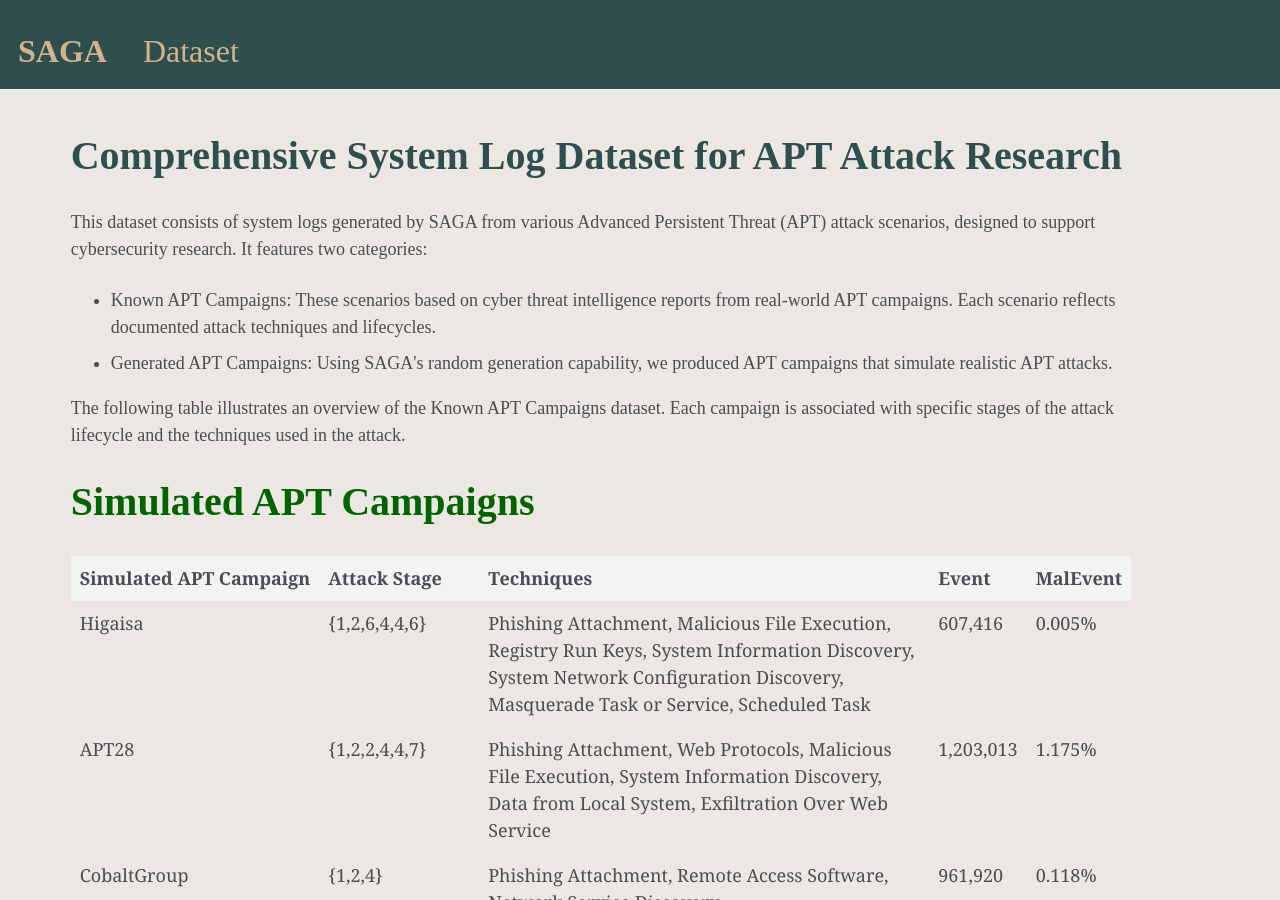
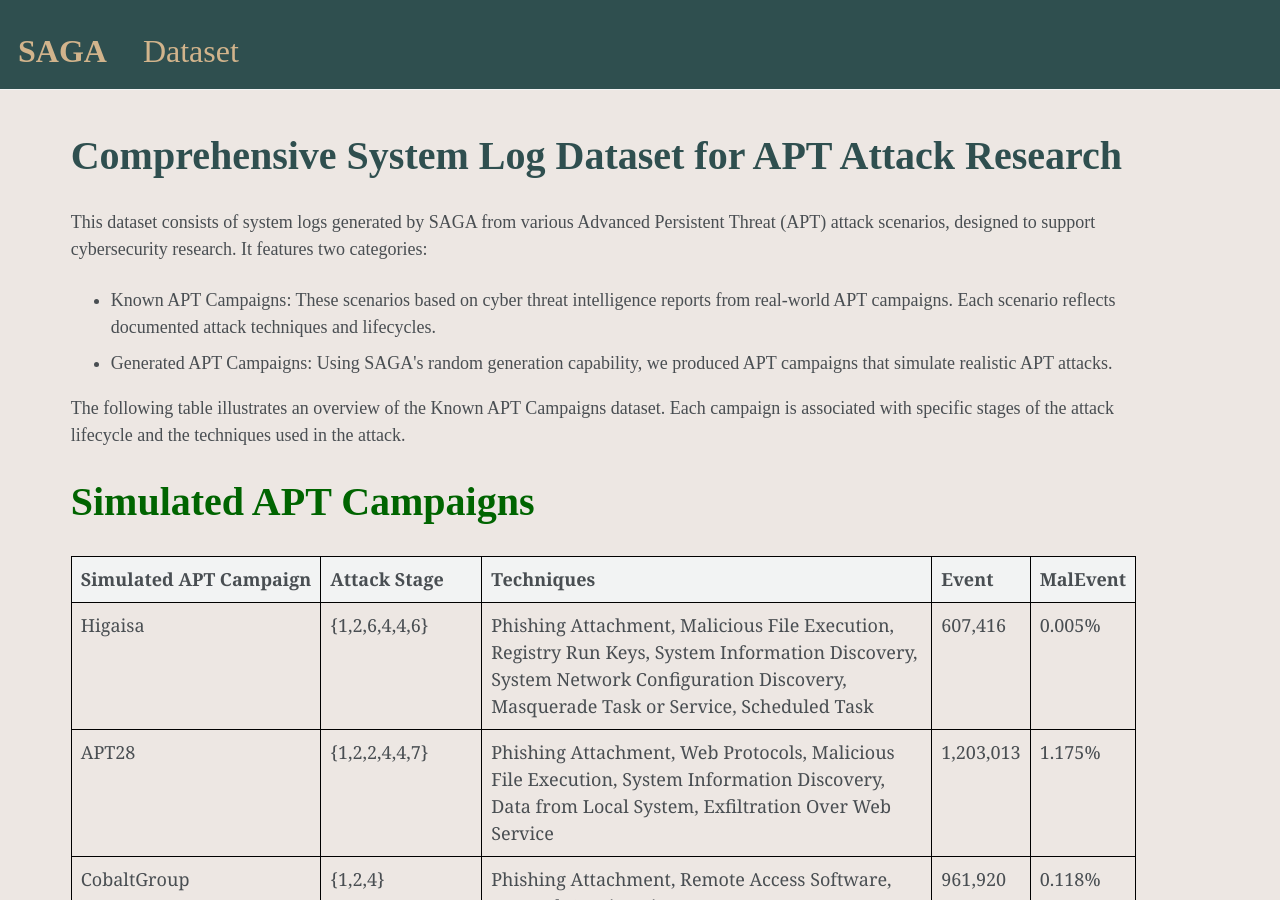
Before and after one commit to saga-tw/saga-tw.github.io, a Jekyll site: the page built from _pages/dataset.md, in a window 1280 px wide and 900 px high. Built offline with Jekyll 4.4.1, drawn with Linux system fonts in a browser that asks for light colours.

Commit message:
Update dataset.md

```diff
--- a/_pages/dataset.md
+++ b/_pages/dataset.md
@@ -12,55 +12,55 @@ author_profile: false
 <p style="font-family: 'Work Sans';">The following table illustrates an overview of the Known APT Campaigns dataset. Each campaign is associated with specific stages of the attack lifecycle and the techniques used in the attack.</p>
 
 <span style="color: #006400; font-family: 'Work Sans'; font-weight: bold;font-size:40px">Simulated APT Campaigns</span>
-<table>
+<table style="border: 1px solid black; border-collapse: collapse;">
     <thead>
         <tr>
-            <th>Simulated APT Campaign</th>
-            <th>Attack Stage</th>
-            <th style="max-width: 450px; word-wrap: break-word;">Techniques</th>
-            <th>Event</th>
-            <th>MalEvent</th>
+            <th style="border: 1px solid black;">Simulated APT Campaign</th>
+            <th style="border: 1px solid black;">Attack Stage</th>
+            <th style="max-width: 450px; word-wrap: break-word; border: 1px solid black;">Techniques</th>
+            <th style="border: 1px solid black;">Event</th>
+            <th style="border: 1px solid black;">MalEvent</th>
         </tr>
     </thead>
     <tbody>
         <tr>
-            <td>Higaisa</td>
-            <td>{1,2,6,4,4,6}</td>
-            <td style="max-width: 450px; word-wrap: break-word;">Phishing Attachment, Malicious File Execution, Registry Run Keys, System Information Discovery, System Network Configuration Discovery, Masquerade Task or Service, Scheduled Task</td>
-            <td>607,416</td>
-            <td>0.005%</td>
+            <td style="border: 1px solid black;">Higaisa</td>
+            <td style="border: 1px solid black;">{1,2,6,4,4,6}</td>
+            <td style="max-width: 450px; word-wrap: break-word; border: 1px solid black;">Phishing Attachment, Malicious File Execution, Registry Run Keys, System Information Discovery, System Network Configuration Discovery, Masquerade Task or Service, Scheduled Task</td>
+            <td style="border: 1px solid black;">607,416</td>
+            <td style="border: 1px solid black;">0.005%</td>
         </tr>
         <tr>
-            <td>APT28</td>
-            <td>{1,2,2,4,4,7}</td>
-            <td style="max-width: 450px; word-wrap: break-word;">Phishing Attachment, Web Protocols, Malicious File Execution, System Information Discovery, Data from Local System, Exfiltration Over Web Service</td>
-            <td>1,203,013</td>
-            <td>1.175%</td>
+            <td style="border: 1px solid black;">APT28</td>
+            <td style="border: 1px solid black;">{1,2,2,4,4,7}</td>
+            <td style="max-width: 450px; word-wrap: break-word; border: 1px solid black;">Phishing Attachment, Web Protocols, Malicious File Execution, System Information Discovery, Data from Local System, Exfiltration Over Web Service</td>
+            <td style="border: 1px solid black;">1,203,013</td>
+            <td style="border: 1px solid black;">1.175%</td>
         </tr>
         <tr>
-            <td>CobaltGroup</td>
-            <td>{1,2,4}</td>
-            <td style="max-width: 450px; word-wrap: break-word;">Phishing Attachment, Remote Access Software, Network Service Discovery</td>
-            <td>961,920</td>
-            <td>0.118%</td>
+            <td style="border: 1px solid black;">CobaltGroup</td>
+            <td style="border: 1px solid black;">{1,2,4}</td>
+            <td style="max-width: 450px; word-wrap: break-word; border: 1px solid black;">Phishing Attachment, Remote Access Software, Network Service Discovery</td>
+            <td style="border: 1px solid black;">961,920</td>
+            <td style="border: 1px solid black;">0.118%</td>
         </tr>
         <tr>
-            <td>Gamaredon</td>
-            <td>{1,2,2,6,6,4,4,6,7}</td>
-            <td style="max-width: 450px; word-wrap: break-word;">Phishing Attachment, Web Protocols, Malicious File Execution, Modify Registry, Registry Run Keys, Windows Management Instrumentation, System Information Discovery, Scheduled Task, Defacement</td>
-            <td>442,729</td>
-            <td>0.013%</td>
+            <td style="border: 1px solid black;">Gamaredon</td>
+            <td style="border: 1px solid black;">{1,2,2,6,6,4,4,6,7}</td>
+            <td style="max-width: 450px; word-wrap: break-word; border: 1px solid black;">Phishing Attachment, Web Protocols, Malicious File Execution, Modify Registry, Registry Run Keys, Windows Management Instrumentation, System Information Discovery, Scheduled Task, Defacement</td>
+            <td style="border: 1px solid black;">442,729</td>
+            <td style="border: 1px solid black;">0.013%</td>
         </tr>
         <tr>
-            <td>Patchwork</td>
-            <td>{1,2,3,4,4,4,6,5}</td>
-            <td style="max-width: 450px; word-wrap: break-word;">Phishing Attachment, PowerShell, Bypass User Account Control, Data from Local System, System Owner/User Discovery, Security Software Discovery, Registry Run Keys, Remote Desktop Protocol</td>
-            <td>155,296</td>
-            <td>9.095%</td>
+            <td style="border: 1px solid black;">Patchwork</td>
+            <td style="border: 1px solid black;">{1,2,3,4,4,4,6,5}</td>
+            <td style="max-width: 450px; word-wrap: break-word; border: 1px solid black;">Phishing Attachment, PowerShell, Bypass User Account Control, Data from Local System, System Owner/User Discovery, Security Software Discovery, Registry Run Keys, Remote Desktop Protocol</td>
+            <td style="border: 1px solid black;">155,296</td>
+            <td style="border: 1px solid black;">9.095%</td>
         </tr>
     </tbody>
 </table>
-<p><small>* 1 = Initial Compromise, 2 = Establishing Foothold, 3 = Escalating Privileges, 4 = Internal Reconnaissance, 5 = Moving Laterally, 6 = Maintaining Presence, 7 = Complete Mission.</small></p>
+<p>* 1 = Initial Compromise, 2 = Establishing Foothold, 3 = Escalating Privileges, 4 = Internal Reconnaissance, 5 = Moving Laterally, 6 = Maintaining Presence, 7 = Complete Mission.</p>
 
 
 <h1 style= "color: #2F4F4F; font-family: 'Work Sans';">Download the Released Dataset</h1>
```
